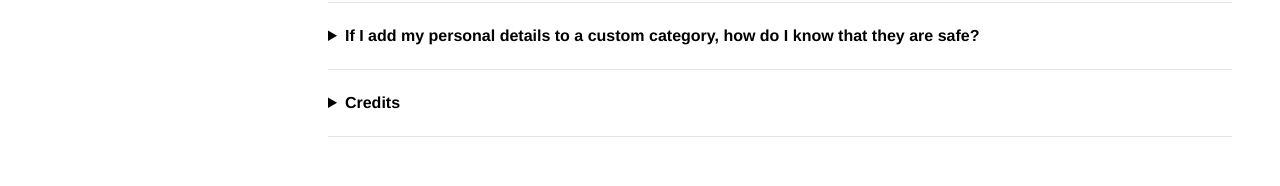
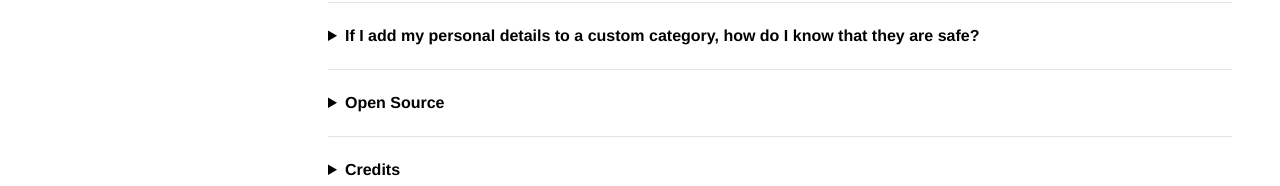
Before and after one commit to project-qwerty/project-qwerty, a Vue app: page /about in a window 1280 px wide. Shown: the part 827-1013 px from the top of the page. Built offline with nearby package versions, Linux system fonts and the light colour scheme.

Commit message:
add open source information to About page

```diff
--- a/src/views/About.vue
+++ b/src/views/About.vue
@@ -54,6 +54,10 @@
         <p>Your custom categories are always kept <strong>on your device</strong>. They are <strong>never</strong> shared with the Project QWERTY team or anyone else.</p>
       </CollapsibleSection>
 
+      <CollapsibleSection summary="Open Source" >
+        <p>Project QWERTY is <strong>open source</strong> software. The source code is available on <a href="https://github.com/project-qwerty/project-qwerty">GitHub</a>.</p>
+      </CollapsibleSection>
+
       <CollapsibleSection summary="Credits" >
         <p>Project QWERTY has been made with the support of people with aphasia, a team of Speech Pathologists from Monash Health, a team of students from Monash University and some volunteers.</p>
 
```
